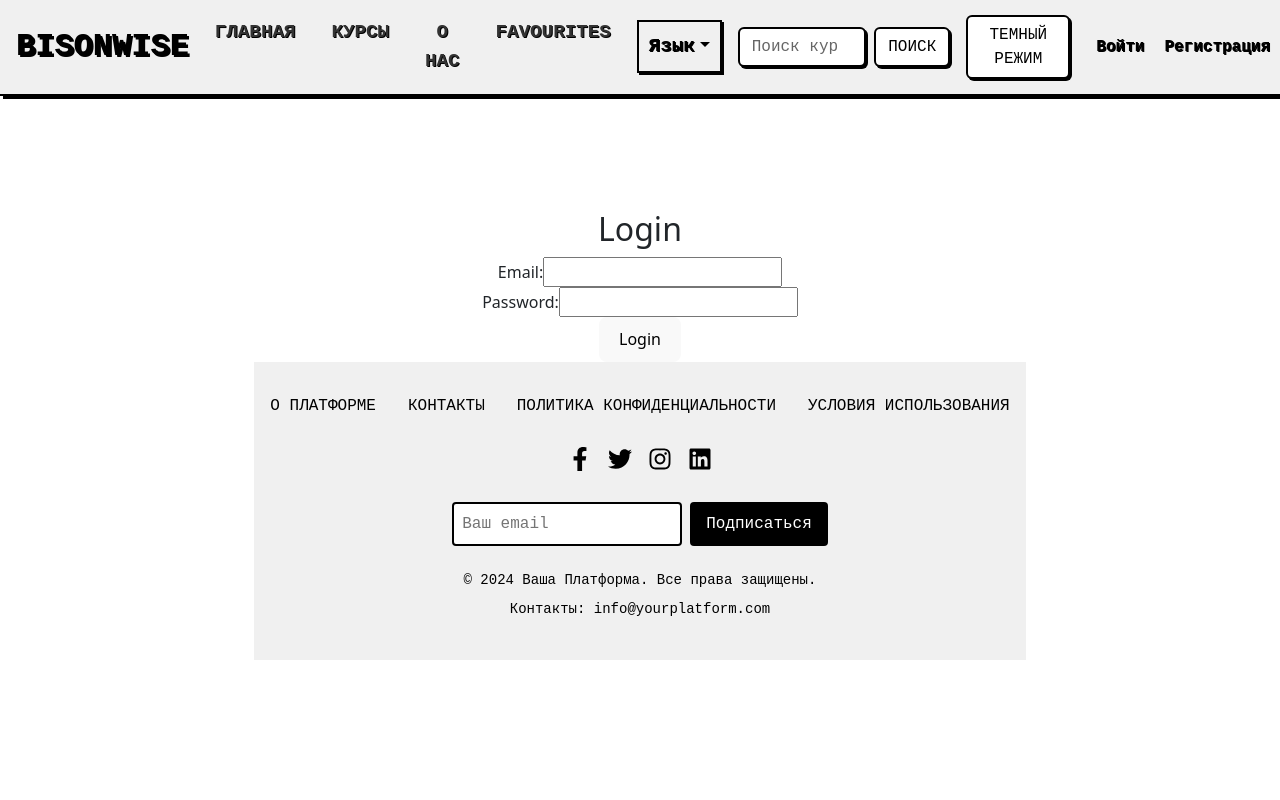
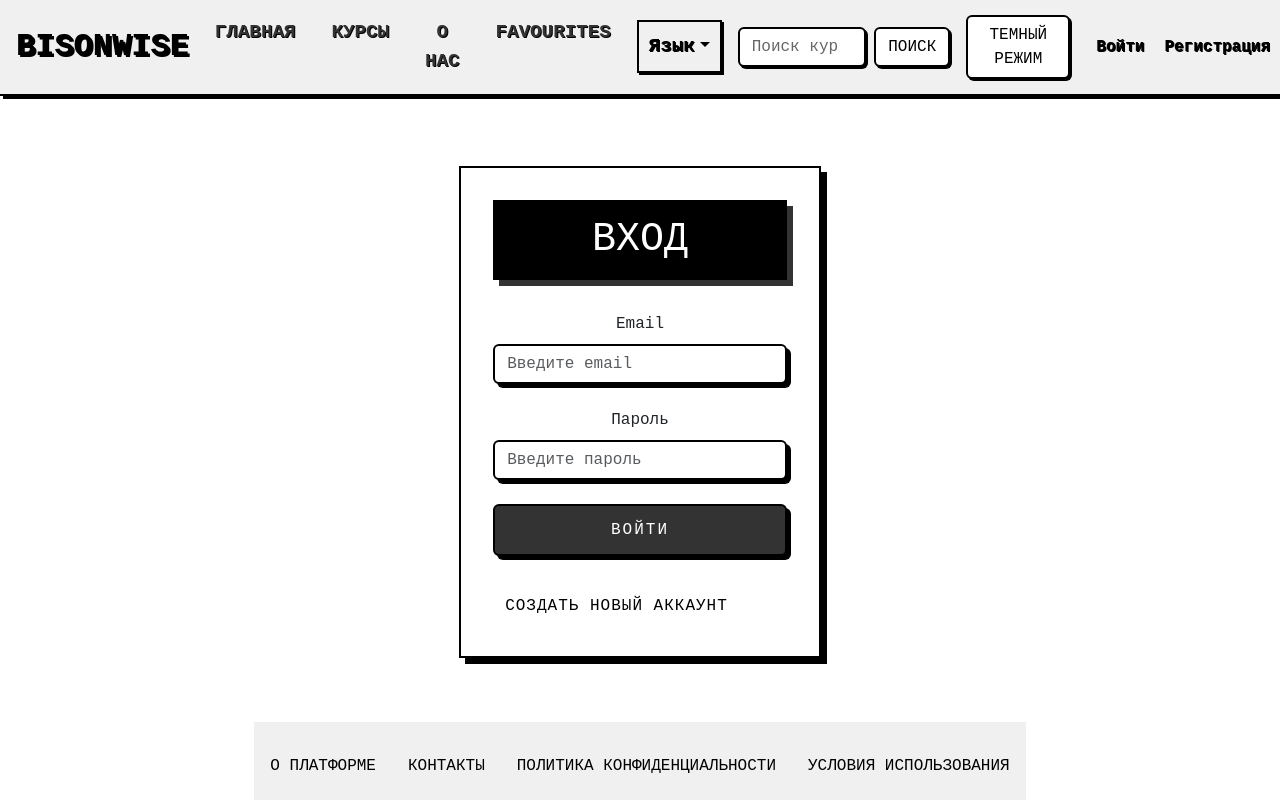
Before and after one commit to visualGravitySense/react-bisonwise, a React (Vite) app: page /login in a window 1280 px wide. Shown: the top 800 px of the page. Built offline with nearby package versions, Linux system fonts and the light colour scheme.

Commit message:
login register page added

```diff
--- a/src/pages/Login.jsx
+++ b/src/pages/Login.jsx
@@ -1,44 +1,54 @@
-import React, { useState } from 'react';
+import React, { useState } from "react";
+import { Button, Form, Container, Row, Col } from "react-bootstrap";
+import './LoginRegister.css';
 
-const Login = () => {
-  const [formData, setFormData] = useState({ email: '', password: '' });
+const Login = ({ theme }) => {
+  const [isLogin, setIsLogin] = useState(true);
 
-  const handleInputChange = (e) => {
-    const { name, value } = e.target;
-    setFormData({ ...formData, [name]: value });
-  };
-
-  const handleSubmit = (e) => {
-    e.preventDefault();
-    console.log(formData);
-    // логика входа
+  const toggleForm = () => {
+    setIsLogin(!isLogin);
   };
 
   return (
-    <div>
-      <h2>Login</h2>
-      <form onSubmit={handleSubmit}>
-        <div>
-          <label>Email:</label>
-          <input
-            type="email"
-            name="email"
-            value={formData.email}
-            onChange={handleInputChange}
-          />
-        </div>
-        <div>
-          <label>Password:</label>
-          <input
-            type="password"
-            name="password"
-            value={formData.password}
-            onChange={handleInputChange}
-          />
-        </div>
-        <button type="submit">Login</button>
-      </form>
-    </div>
+    <section className={`login-register ${theme === 'dark' ? 'dark-mode' : ''}`}>
+      <Container>
+        <Row className="justify-content-center">
+          <Col md={6}>
+            <div className="form-container">
+              <h2>{isLogin ? "Вход" : "Регистрация"}</h2>
+              <Form>
+                {!isLogin && (
+                  <>
+                    <Form.Group controlId="formName">
+                      <Form.Label>Имя</Form.Label>
+                      <Form.Control type="text" placeholder="Введите ваше имя" />
+                    </Form.Group>
+                    <Form.Group controlId="formLastName">
+                      <Form.Label>Фамилия</Form.Label>
+                      <Form.Control type="text" placeholder="Введите вашу фамилию" />
+                    </Form.Group>
+                  </>
+                )}
+                <Form.Group controlId="formEmail">
+                  <Form.Label>Email</Form.Label>
+                  <Form.Control type="email" placeholder="Введите email" />
+                </Form.Group>
+                <Form.Group controlId="formPassword">
+                  <Form.Label>Пароль</Form.Label>
+                  <Form.Control type="password" placeholder="Введите пароль" />
+                </Form.Group>
+                <Button className="btn-submit" type="submit">
+                  {isLogin ? "Войти" : "Зарегистрироваться"}
+                </Button>
+              </Form>
+              <Button className="toggle-btn" onClick={toggleForm}>
+                {isLogin ? "Создать новый аккаунт" : "Уже есть аккаунт? Войти"}
+              </Button>
+            </div>
+          </Col>
+        </Row>
+      </Container>
+    </section>
   );
 };
 
--- /dev/null
+++ b/src/pages/LoginRegister.css
@@ -0,0 +1,89 @@
+/* LoginRegister.css */
+
+.login-register {
+    padding: 4rem 0;
+    font-family: 'Courier New', Courier, monospace;
+  }
+
+  .login-register h2 {
+    font-size: 2.5rem;
+    text-align: center;
+    margin-bottom: 2rem;
+    text-transform: uppercase;
+    background-color: #000;
+    color: #fff;
+    padding: 1rem;
+    box-shadow: 6px 6px 0 #333;
+  }
+
+  .form-container {
+    background: #fff;
+    padding: 2rem;
+    box-shadow: 6px 6px 0 #000;
+    border: 2px solid #000;
+  }
+
+  .form-container input {
+    border: 2px solid #000;
+    box-shadow: 4px 4px 0 #000;
+    margin-bottom: 1.5rem;
+  }
+
+  .form-container input:focus {
+    box-shadow: none;
+  }
+
+  .btn-submit {
+    background-color: #333;
+    border: 2px solid #000;
+    color: #fff;
+    text-transform: uppercase;
+    letter-spacing: 2px;
+    box-shadow: 4px 4px 0 #000;
+    width: 100%;
+    padding: 0.75rem;
+    margin-bottom: 1rem;
+  }
+
+  .btn-submit:hover {
+    background-color: #555;
+  }
+
+  .toggle-btn {
+    background-color: transparent;
+    border: none;
+    text-transform: uppercase;
+    color: #000;
+    letter-spacing: 1px;
+    display: block;
+    text-align: center;
+    margin-top: 1rem;
+    cursor: pointer;
+  }
+
+  .dark-mode .form-container {
+    background: #333;
+    color: #fff;
+    border: 2px solid #fff;
+    box-shadow: 6px 6px 0 #555;
+  }
+
+  .dark-mode .btn-submit {
+    background-color: #555;
+    color: #fff;
+    box-shadow: 4px 4px 0 #000;
+  }
+
+  .dark-mode .btn-submit:hover {
+    background-color: #777;
+  }
+
+  .dark-mode h2 {
+    background-color: #fff;
+    color: #000;
+    box-shadow: 6px 6px 0 #333;
+  }
+
+  .dark-mode .toggle-btn {
+    color: #fff;
+  }
```
Also changed, not shown: 1 other file (tests, documents, lock files or other folders).
